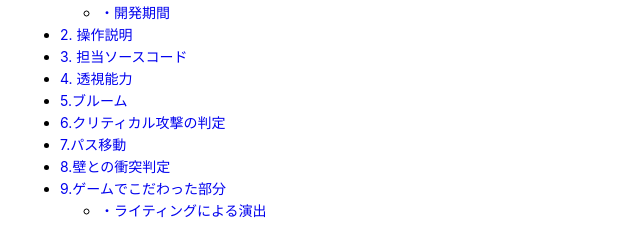
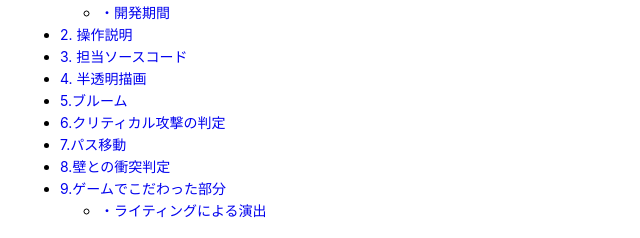
Before and after one commit to raitonakatani/sence, a plain HTML site: page index.html in a window 1280 px wide. Shown: the part 401-639 px from the top of the page, 0-640 px from the left. Drawn offline with Linux system fonts and the light colour scheme; a script that the page names is missing.

Commit message:
Update index.html

```diff
--- a/index.html
+++ b/index.html
@@ -385,7 +385,7 @@ code {
 </li>
 <li><a href="#2-%E6%93%8D%E4%BD%9C%E8%AA%AC%E6%98%8E">2. 操作説明</a></li>
 <li><a href="#3-%E6%8B%85%E5%BD%93%E3%82%BD%E3%83%BC%E3%82%B9%E3%82%B3%E3%83%BC%E3%83%89">3. 担当ソースコード</a></li>
-<li><a href="#4-%E9%80%8F%E8%A6%96%E8%83%BD%E5%8A%9B">4. 透視能力</a></li>
+<li><a href="#4-%E9%80%8F%E8%A6%96%E8%83%BD%E5%8A%9B">4. 半透明描画</a></li>
 <li><a href="#5%E3%83%96%E3%83%AB%E3%83%BC%E3%83%A0">5.ブルーム</a></li>
 <li><a href="#6%E3%82%AF%E3%83%AA%E3%83%86%E3%82%A3%E3%82%AB%E3%83%AB%E6%94%BB%E6%92%83%E3%81%AE%E5%88%A4%E5%AE%9A">6.クリティカル攻撃の判定</a></li>
 <li><a href="#7%E3%83%91%E3%82%B9%E7%A7%BB%E5%8B%95">7.パス移動</a></li>
@@ -483,7 +483,7 @@ DirectX12</p>
 ・PostEffect.fx<br>
 ・ShadowReciever.fx<br>
 ・sprite.fx</p>
-<h1 id="4-%E9%80%8F%E8%A6%96%E8%83%BD%E5%8A%9B">4. 透視能力</h1>
+<h1 id="4-%E9%80%8F%E8%A6%96%E8%83%BD%E5%8A%9B">4. 半透明描画</h1>
 <p>ModelRenderクラスを改造<br>
 通常合成と半透明合成が出来る関数を用意し、<br>
 ボタン操作で切り替えれるようにしています。</p>
```
